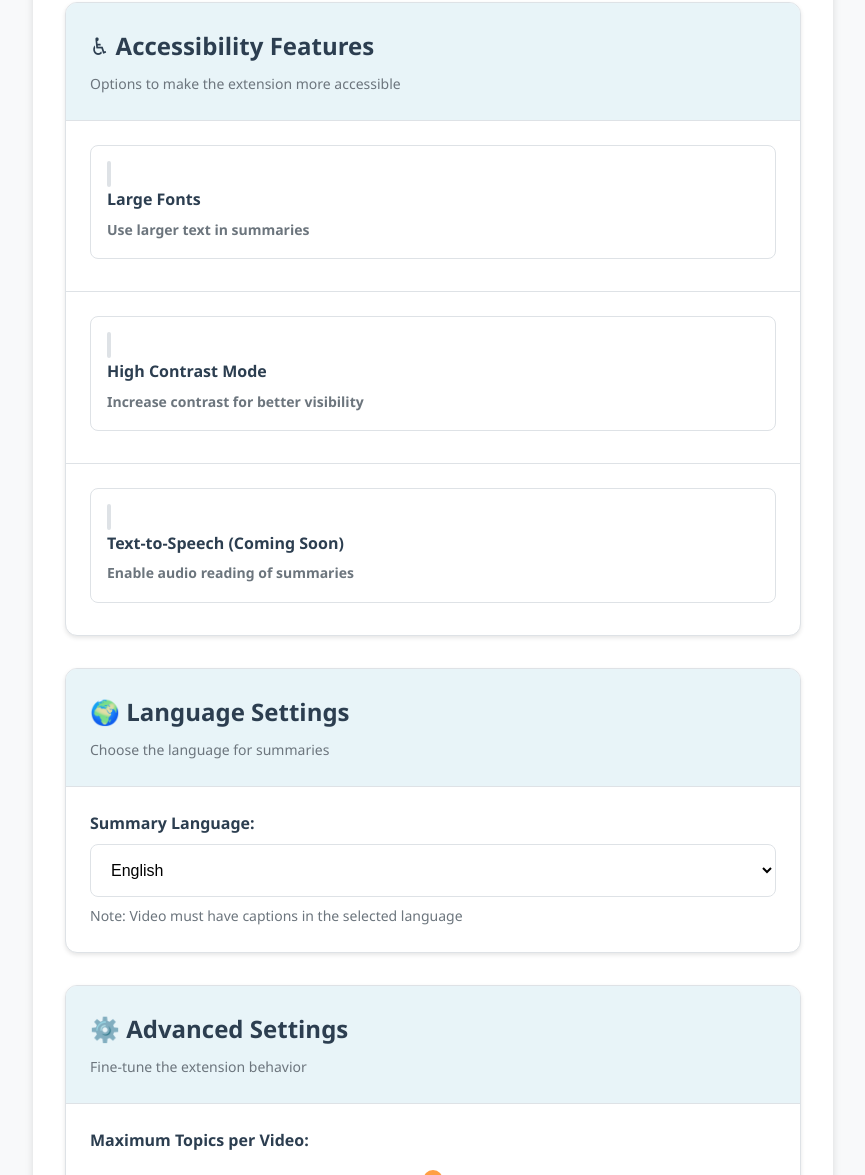
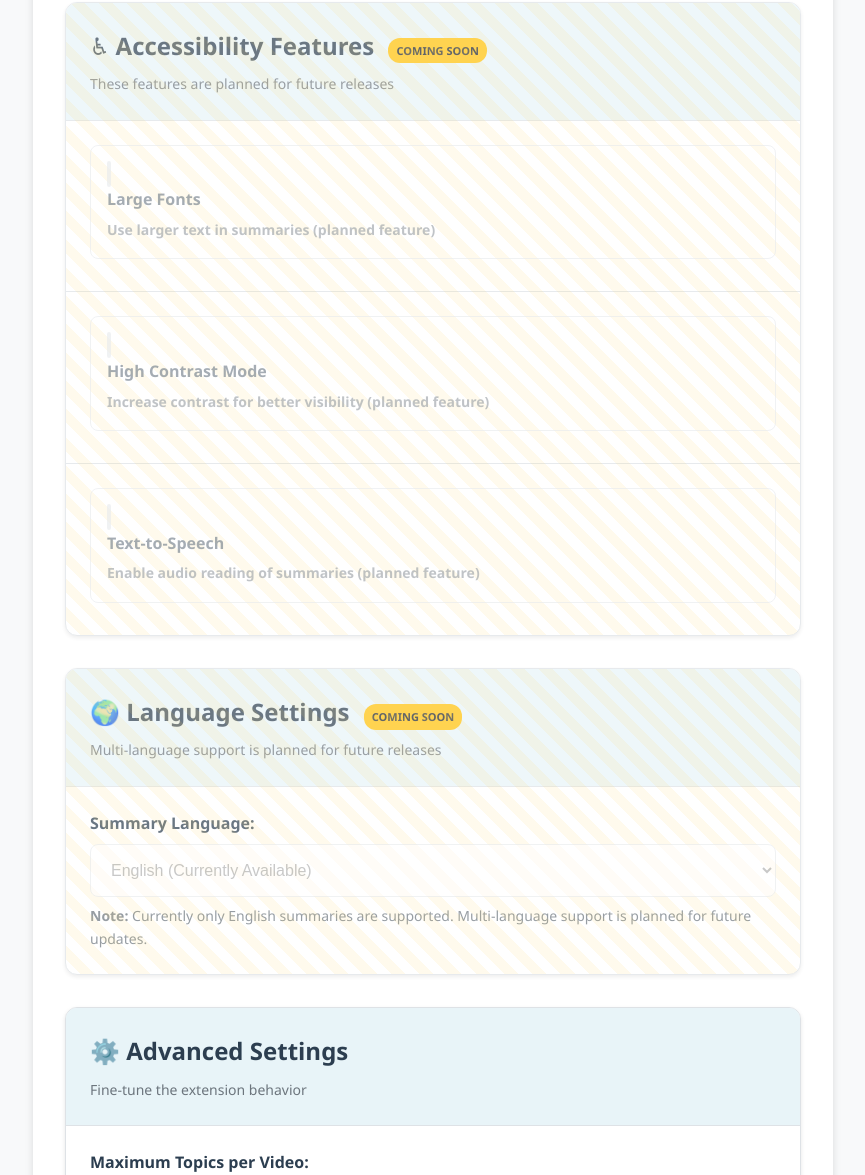
Before and after one commit to adityasoni99/YoutubeSummarizerKidsExtension, a browser extension: page options.html in a window 1280 px wide. Shown: the part 1253-2428 px from the top of the page, without its empty margins (207-1072 px from the left). Drawn offline with Linux system fonts and the light colour scheme.

Commit message:
Disable futuristic features

```diff
--- a/css/options.css
+++ b/css/options.css
@@ -528,6 +528,65 @@ body.high-contrast {
   --bg-secondary: #f5f5f5;
 }
 
+/* Planned features styling */
+.section-planned {
+  opacity: 0.7;
+  position: relative;
+}
+
+.section-planned::before {
+  content: '';
+  position: absolute;
+  top: 0;
+  left: 0;
+  right: 0;
+  bottom: 0;
+  background: repeating-linear-gradient(
+    45deg,
+    transparent,
+    transparent 10px,
+    rgba(255, 193, 7, 0.1) 10px,
+    rgba(255, 193, 7, 0.1) 20px
+  );
+  pointer-events: none;
+  border-radius: var(--border-radius);
+}
+
+.coming-soon-badge {
+  display: inline-block;
+  background: #ffc107;
+  color: #212529;
+  padding: 4px 8px;
+  border-radius: 12px;
+  font-size: 11px;
+  font-weight: bold;
+  text-transform: uppercase;
+  margin-left: 8px;
+}
+
+.checkbox-option.disabled {
+  opacity: 0.6;
+  cursor: not-allowed;
+}
+
+.checkbox-option.disabled input[type="checkbox"] {
+  cursor: not-allowed;
+}
+
+.checkbox-option.disabled .checkbox-content {
+  cursor: not-allowed;
+}
+
+select:disabled {
+  opacity: 0.6;
+  cursor: not-allowed;
+  background-color: var(--bg-secondary);
+}
+
+select:disabled option:not(:first-child) {
+  color: #999;
+}
+
 /* Animations */
 @keyframes slideIn {
   from {
--- a/js/options.js
+++ b/js/options.js
@@ -5,10 +5,11 @@ class OptionsController {
     this.defaultSettings = {
       geminiApiKey: '',
       defaultAge: '6-8',
-      largeFonts: false,
-      highContrast: false,
-      textToSpeech: false,
-      summaryLanguage: 'en',
+      // Planned features (disabled for now)
+      // largeFonts: false,
+      // highContrast: false,
+      // textToSpeech: false,
+      // summaryLanguage: 'en',
       maxTopics: 5,
       summaryLength: 'medium',
       autoSummarize: true
@@ -33,13 +34,13 @@ class OptionsController {
       const ageRadio = document.querySelector(`input[name="default-age"][value="${settings.defaultAge}"]`);
       if (ageRadio) ageRadio.checked = true;
 
-      // Accessibility
-      document.getElementById('large-fonts').checked = settings.largeFonts;
-      document.getElementById('high-contrast').checked = settings.highContrast;
-      document.getElementById('text-to-speech').checked = settings.textToSpeech;
+      // Accessibility (disabled features - keep for future use but don't make functional)
+      // document.getElementById('large-fonts').checked = settings.largeFonts;
+      // document.getElementById('high-contrast').checked = settings.highContrast;
+      // document.getElementById('text-to-speech').checked = settings.textToSpeech;
 
-      // Language
-      document.getElementById('summary-language').value = settings.summaryLanguage;
+      // Language (disabled feature - keep for future use but don't make functional)
+      // document.getElementById('summary-language').value = settings.summaryLanguage;
 
       // Advanced
       document.getElementById('max-topics').value = settings.maxTopics;
@@ -114,10 +115,11 @@ class OptionsController {
       const settings = {
         geminiApiKey: document.getElementById('api-key').value.trim(),
         defaultAge: document.querySelector('input[name="default-age"]:checked').value,
-        largeFonts: document.getElementById('large-fonts').checked,
-        highContrast: document.getElementById('high-contrast').checked,
-        textToSpeech: document.getElementById('text-to-speech').checked,
-        summaryLanguage: document.getElementById('summary-language').value,
+        // Skip disabled/planned features for now
+        // largeFonts: document.getElementById('large-fonts').checked,
+        // highContrast: document.getElementById('high-contrast').checked,
+        // textToSpeech: document.getElementById('text-to-speech').checked,
+        // summaryLanguage: document.getElementById('summary-language').value,
         maxTopics: parseInt(document.getElementById('max-topics').value),
         summaryLength: document.getElementById('summary-length').value,
         autoSummarize: document.getElementById('auto-summarize').checked
@@ -293,8 +295,9 @@ class OptionsController {
   }
 
   applyAccessibilitySettings(settings) {
-    document.body.classList.toggle('large-fonts', settings.largeFonts);
-    document.body.classList.toggle('high-contrast', settings.highContrast);
+    // Disabled until features are fully implemented
+    // document.body.classList.toggle('large-fonts', settings.largeFonts);
+    // document.body.classList.toggle('high-contrast', settings.highContrast);
   }
 
   showStatus(message, type) {
--- a/options.html
+++ b/options.html
@@ -77,69 +77,69 @@
         </div>
       </section>
 
-      <!-- Accessibility -->
-      <section class="section">
+      <!-- Accessibility Features (Planned) -->
+      <section class="section section-planned">
         <div class="section-header">
-          <h2>♿ Accessibility Features</h2>
-          <p>Options to make the extension more accessible</p>
+          <h2>♿ Accessibility Features <span class="coming-soon-badge">Coming Soon</span></h2>
+          <p>These features are planned for future releases</p>
         </div>
 
         <div class="form-group">
-          <label class="checkbox-option">
-            <input type="checkbox" id="large-fonts">
+          <label class="checkbox-option disabled">
+            <input type="checkbox" id="large-fonts" disabled>
             <span class="checkbox-custom"></span>
             <div class="checkbox-content">
               <strong>Large Fonts</strong>
-              <small>Use larger text in summaries</small>
+              <small>Use larger text in summaries (planned feature)</small>
             </div>
           </label>
         </div>
 
         <div class="form-group">
-          <label class="checkbox-option">
-            <input type="checkbox" id="high-contrast">
+          <label class="checkbox-option disabled">
+            <input type="checkbox" id="high-contrast" disabled>
             <span class="checkbox-custom"></span>
             <div class="checkbox-content">
               <strong>High Contrast Mode</strong>
-              <small>Increase contrast for better visibility</small>
+              <small>Increase contrast for better visibility (planned feature)</small>
             </div>
           </label>
         </div>
 
         <div class="form-group">
-          <label class="checkbox-option">
-            <input type="checkbox" id="text-to-speech">
+          <label class="checkbox-option disabled">
+            <input type="checkbox" id="text-to-speech" disabled>
             <span class="checkbox-custom"></span>
             <div class="checkbox-content">
-              <strong>Text-to-Speech (Coming Soon)</strong>
-              <small>Enable audio reading of summaries</small>
+              <strong>Text-to-Speech</strong>
+              <small>Enable audio reading of summaries (planned feature)</small>
             </div>
           </label>
         </div>
       </section>
 
-      <!-- Language Settings -->
-      <section class="section">
+      <!-- Language Settings (Planned) -->
+      <section class="section section-planned">
         <div class="section-header">
-          <h2>🌍 Language Settings</h2>
-          <p>Choose the language for summaries</p>
+          <h2>🌍 Language Settings <span class="coming-soon-badge">Coming Soon</span></h2>
+          <p>Multi-language support is planned for future releases</p>
         </div>
 
         <div class="form-group">
           <label for="summary-language">Summary Language:</label>
-          <select id="summary-language">
-            <option value="en" selected>English</option>
-            <option value="es">Spanish (Español)</option>
-            <option value="fr">French (Français)</option>
-            <option value="de">German (Deutsch)</option>
-            <option value="it">Italian (Italiano)</option>
-            <option value="pt">Portuguese (Português)</option>
-            <option value="zh">Chinese (中文)</option>
-            <option value="ja">Japanese (日本語)</option>
-            <option value="ko">Korean (한국어)</option>
+          <select id="summary-language" disabled>
+            <option value="en" selected>English (Currently Available)</option>
+            <option value="es" disabled>Spanish (Español) - Coming Soon</option>
+            <option value="fr" disabled>French (Français) - Coming Soon</option>
+            <option value="de" disabled>German (Deutsch) - Coming Soon</option>
+            <option value="it" disabled>Italian (Italiano) - Coming Soon</option>
+            <option value="pt" disabled>Portuguese (Português) - Coming Soon</option>
+            <option value="zh" disabled>Chinese (中文) - Coming Soon</option>
+            <option value="ja" disabled>Japanese (日本語) - Coming Soon</option>
+            <option value="ko" disabled>Korean (한국어) - Coming Soon</option>
           </select>
           <div class="help-text">
-            <p>Note: Video must have captions in the selected language</p>
+            <p><strong>Note:</strong> Currently only English summaries are supported. Multi-language support is planned for future updates.</p>
           </div>
         </div>
       </section>
```
